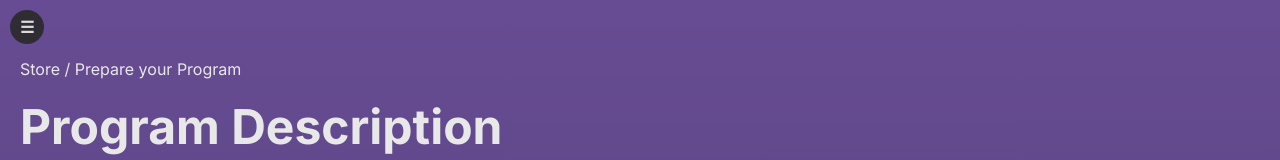
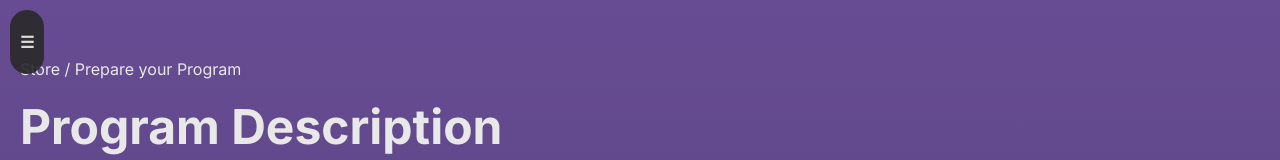
Before and after one commit to timothychangke/JJwebsiteV2, a Next.js app in the folder nextjs_app/: page /store in a window 1280 px wide. In both pictures the pointer is over the button 27 px from the left and 27 px from the top of the page. Shown: the top 160 px of the page. Built offline with nearby package versions, Linux system fonts and the light colour scheme; no server answers.

Commit message:
feat/vertnavbar
minor UI adjustments to vertnavbar

```diff
--- a/nextjs_app/app/components/VertNavbar.jsx
+++ b/nextjs_app/app/components/VertNavbar.jsx
@@ -17,7 +17,6 @@ export default function VertNavbar() {
         ☰
       </button>
       <div className={styles.navbarHeader}>
-
         <img src= "/JJLogo.png" alt="Company Logo" />
       </div>
       <div className={styles.navContent}>
--- a/nextjs_app/app/components/vertnavbar.module.css
+++ b/nextjs_app/app/components/vertnavbar.module.css
@@ -14,12 +14,15 @@
   display: flex;
   flex-direction: column;
   z-index: 1000;
-  border-radius: 0px 70px 0px 0px;
+  border-radius: 0px 30px 0px 0px;
 }
 
 .navbarHeader {
   display: inline-flex;
-  align-items: center;
+  align-items: flex-end;
+  gap: 60px;
+  background-color: #b99cc3;
+  border-radius: 0px 30px 0px 0px;
 }
 
 .navbarHeader img {
@@ -27,21 +30,7 @@
   margin: -15px 1px;
   height: auto;
   transition: 0.5s;
-}
-
-.navbarHeader img:hover {
-  width:120px;
-  margin: -15px 1px;
-  height:auto;
-  transition: 0.5s;
-}
-
-.navbarHeader h1 {
-  margin: 0;
-  padding: 0px 15px;
-  font-size: 1rem;
-  font-weight: bold;
-  color: black;
+  padding: 2px;
 }
 
 
@@ -62,13 +51,32 @@
   cursor: pointer;
   padding: 5px 10px;
   z-index: 1001;
+  transition: 0.5s;
+  visibility: 1;
+  opacity: 1;
+}
+
+.navToggle:hover {
+  position: absolute;
+  top: 10px;
+  left: 260px;
+  background: rgba(42, 42, 42, 90%);
+  border-radius: 50px;
+  border: none;
+  color: #dbdbdb;
+  font-size: 1rem;
+  font-weight: bold;
+  cursor: pointer;
+  padding: 20px 10px;
+  z-index: 1001;
+  transition: 0.5s;
 }
 
 .navContent {
   display: flex;
   flex-direction: column;
   align-items: flex-start;
-  padding: 0px 10px;
+  padding: 3px 10px;
 }
 
 .navContent button {
@@ -91,7 +99,7 @@
 }
 
 .navBottom {
-  margin-top: auto;
+  vertical-align: bottom;
   width: 100%;
   display: flex;
   gap: 20px;
@@ -105,3 +113,11 @@
   margin: 10px 0;
   cursor: pointer;
 }
+
+.navBottom button:hover {
+  border: none;
+  color: black;
+  font-size: 1.1rem;
+  margin: 10px 0;
+  cursor: pointer;
+}
```
